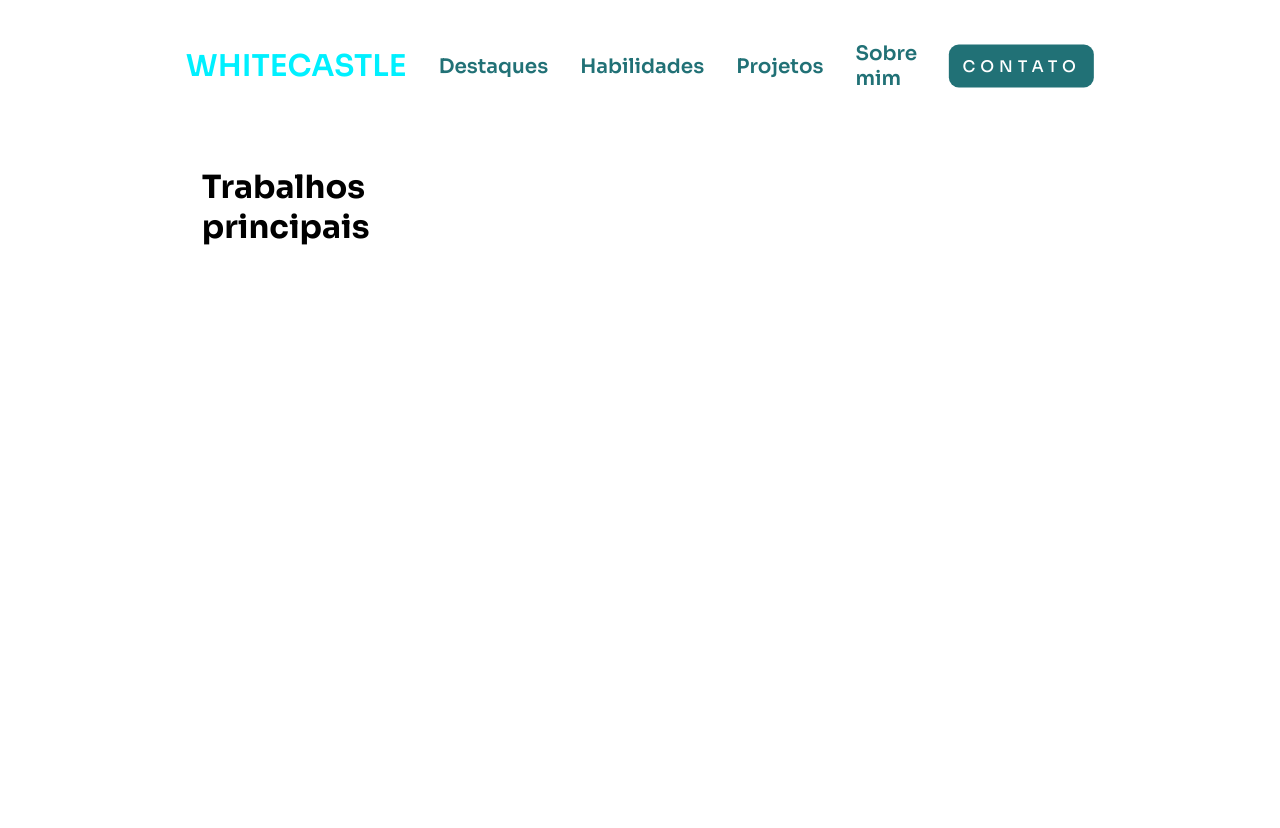
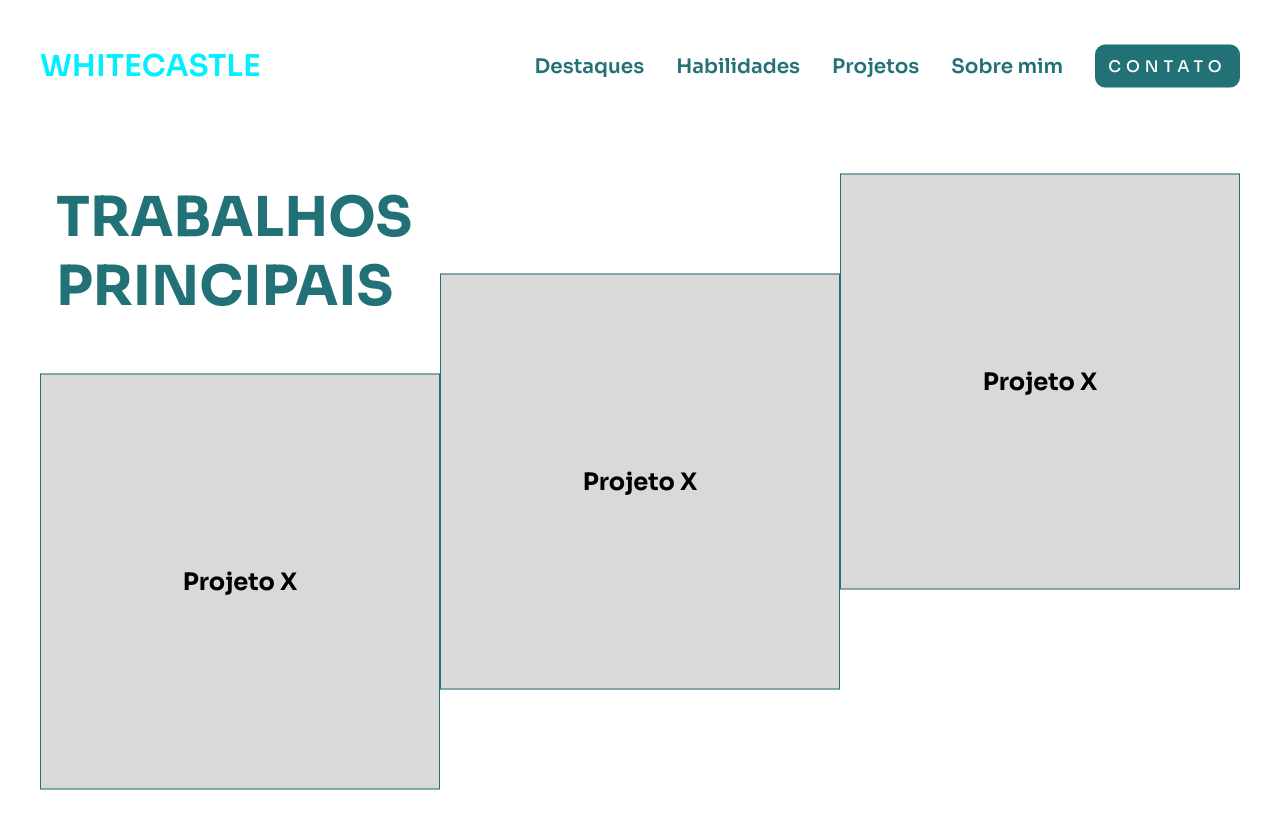
Before and after one commit to CastleWhite23/novo-portifolio, a React (Vite) app: page / in a window 1280 px wide. Shown: the top 828 px of the page. Built offline with nearby package versions, Linux system fonts and the light colour scheme.

Commit message:
adicionando cards na pagina de projetos

```diff
--- a/src/pages/projetos/Projetos.jsx
+++ b/src/pages/projetos/Projetos.jsx
@@ -1,14 +1,30 @@
 import './Projetos.css'
+import { Card } from '../../components/Card/Card'
+
+
 
 const Projetos = () => {
   return (
     <>
         <div className="projetos">
-              <h1>Trabalhos principais</h1>
+          <h1 className='titulo-pagina'>Trabalhos principais</h1>
+          <div className="cards-principais">
+            <Card titulo={'Projeto X'} width={'380px'} height={'350px'} variant={'home'} />
+            <Card titulo={'Projeto X'} width={'380px'} height={'350px'} variant={'home'}
+              style={{
+                marginTop: '-100px'
+              }} />
+            <Card titulo={'Projeto X'} width={'380px'} height={'350px'} variant={'home'}
+              style={{
+                marginTop: '-200px'
+              }}
+            />
           </div>
+        </div>
+
 
     </>
   )
 }
 
-  export {Projetos}
+export { Projetos }
```
Lines whose indentation alone changed are shown as unchanged.
